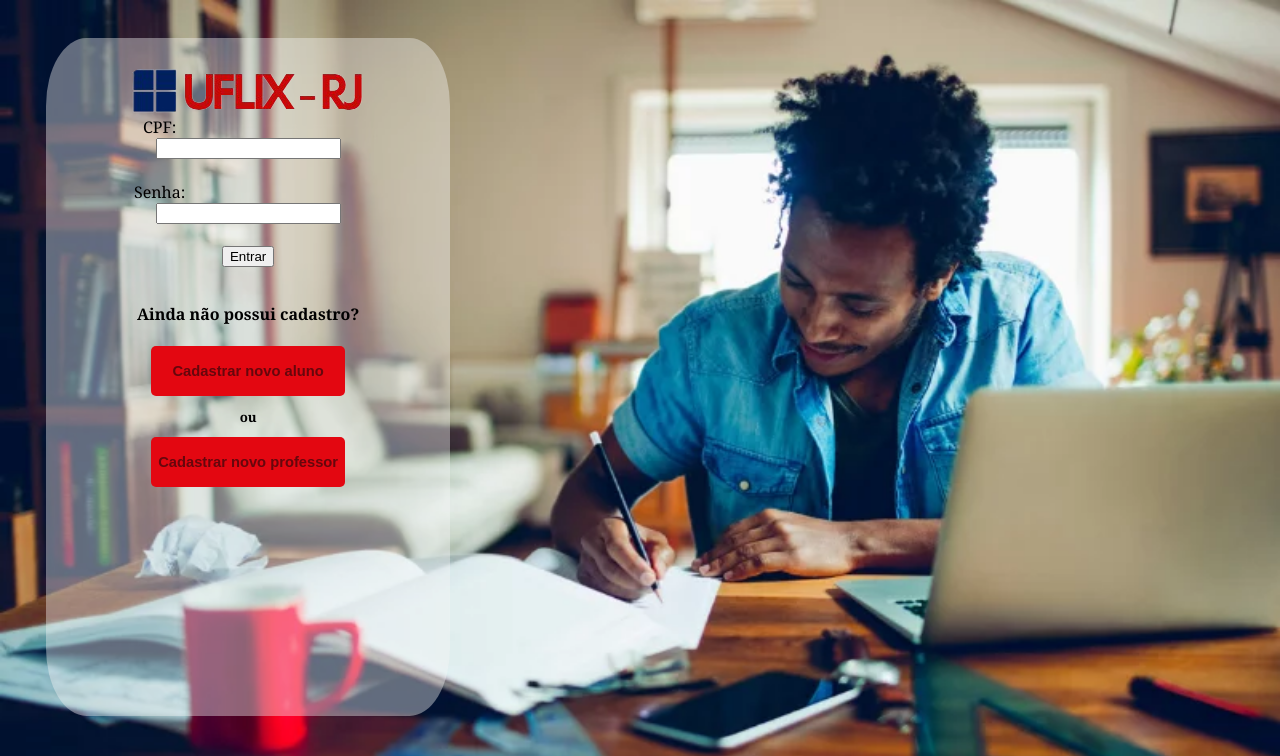
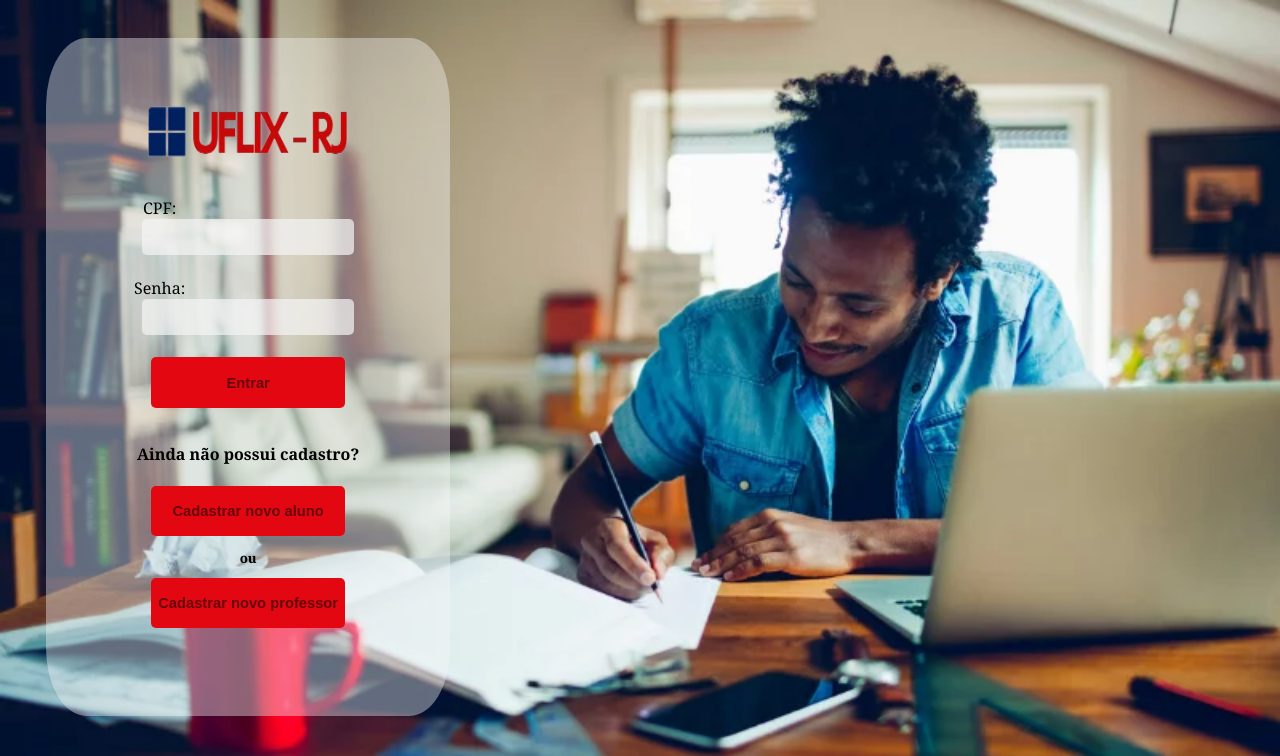
Before and after one commit to Camila-Maia21/UFLIXRJ, a Flask app: page /login in a window 1280 px wide. Shown: the top 756 px of the page. Run offline with Flask 2, Linux system fonts and the light colour scheme.

Commit message:
agora-vai

```diff
--- a/app/templates/Login/Login.html
+++ b/app/templates/Login/Login.html
@@ -9,19 +9,19 @@
     <div id = "main">
 
 
-        <img src="../../static/imagens/logo.png" alt="Minerva" class= "m-image">
+        <img src="../../static/imagens/logo.png" alt="Minerva" class= "main-image">
 
 
         <form method="POST">
             <!---->
         <!--<div class= "text">  -->
             <label for="cpf" class="">CPF:</label><br>
-            <input type="text" id="cpf" name="cpf"><br><br>
+            <input type="text" id="cpf" name="cpf" class="input"><br><br>
 
             <label for="senha">Senha:</label><br>
-            <input type="password" id="senha" name="senha"><br><br>
+            <input type="password" id="senha" name="senha" class="input"><br><br>
         <!--</div>  -->
-            <input type="submit" value="Entrar">
+            <input type="submit" value="Entrar" class= "button">
         </form>
 
         <h4>Ainda não possui cadastro?</h4>
```
